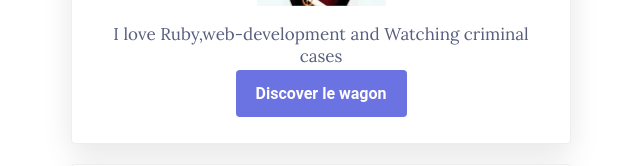
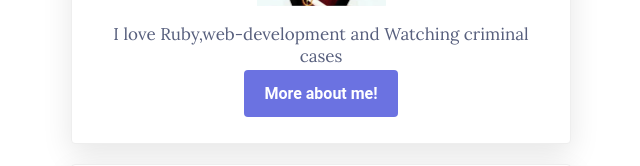
Before and after one commit to cilalice89/profile, a plain HTML site: page index.html in a window 1280 px wide. Shown: the part 214-380 px from the top of the page, without its empty margins (319-959 px from the left). Drawn offline with Linux system fonts and the light colour scheme.

Commit message:
so logic

```diff
--- a/index.html
+++ b/index.html
@@ -14,7 +14,7 @@
         <h1> Hello i am Nacera </h1>
         <img src="images/profile_pic.jpeg" width = "129px"   alt="Nacera profile-pic">
         <p>I love Ruby,web-development and Watching criminal cases</p>
-        <a href="#" class="btn-blue">Discover le wagon</a>
+        <a href="#" class="btn-blue">More about me!</a>
 
       </div>
       <div class="card-white">
```
